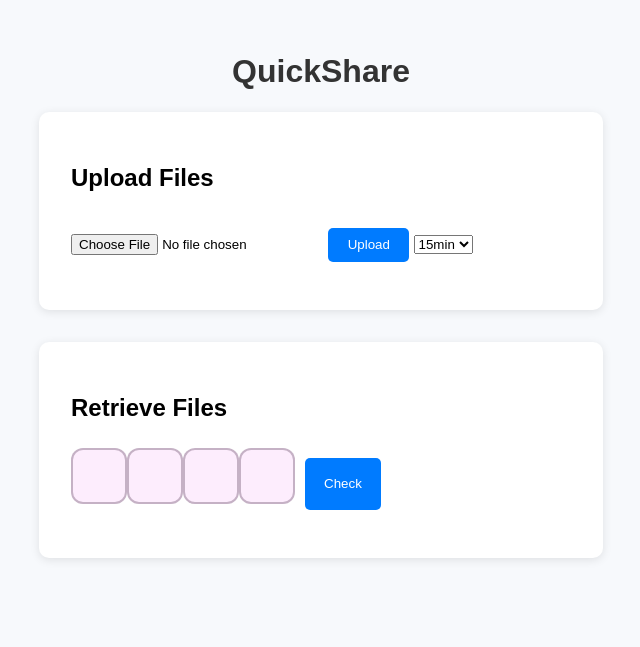
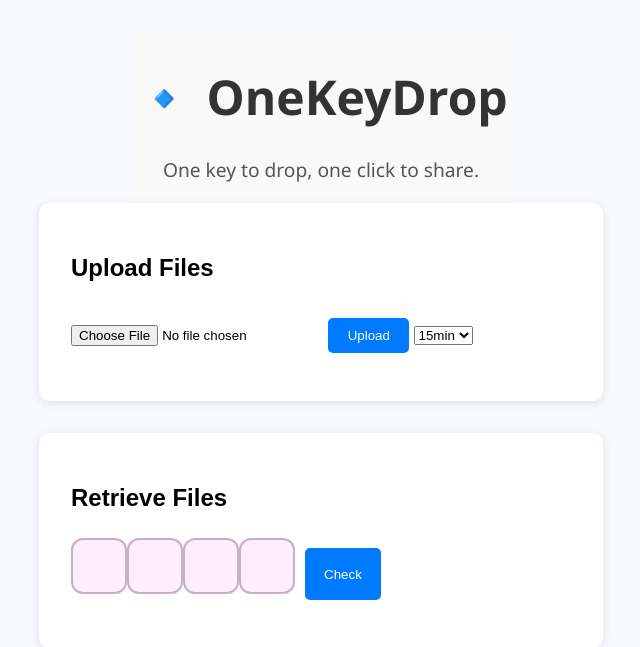
Before and after one commit to Navneet-KK/React6, a Flask app: page / in a window 1280 px wide. Shown: the top 647 px of the page, without its empty margins (319-959 px from the left). Run offline with Flask 3, Linux system fonts and the light colour scheme.

Commit message:
Update index.html

```diff
--- a/templates/index.html
+++ b/templates/index.html
@@ -95,11 +95,31 @@
       border-color: #3b1a3b48;
       background-color: #f8c7f850;
     }
+    .hero {
+      font-family: 'Segoe UI', Tahoma, Geneva, Verdana, sans-serif;
+      background: #f9f9f9;
+      color: #222;
+      display: flex;
+      flex-direction: column;
+      align-items: center;
+      justify-content: center;
+      text-align: center;
+    }
+    .hero h1 {
+      font-size: 3rem;
+      margin-bottom: 0.5rem;
+    }
+    .hero p {
+      font-size: 1.2rem;
+      color: #555;
+    }
   </style>
 </head>
 <body>
-  <h1>QuickShare</h1>
-
+  <div class="hero">
+    <h1>🔹 OneKeyDrop</h1>
+    <p>One key to drop, one click to share.</p>
+  </div>
   <!-- Upload Box -->
   <div class="box">
     <h2>Upload Files</h2>
```
